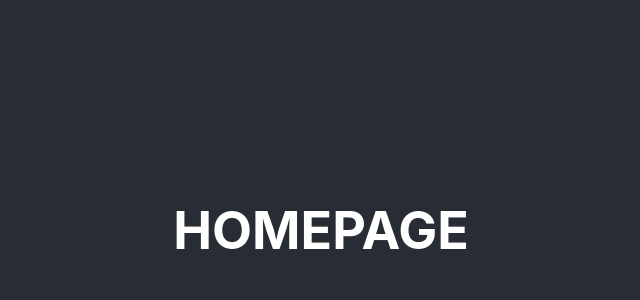
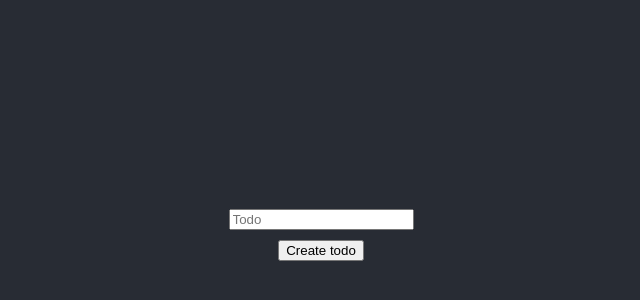
Before and after one commit to PatrikVahlen/Backend3, a React (Create React App) app in the folder client/: page /user/home in a window 1280 px wide. Shown: the part 170-470 px from the top of the page, without its empty margins (319-959 px from the left). Built offline with nearby package versions, Linux system fonts and the light colour scheme.

Commit message:
added todo

```diff
--- a/client/src/pages/HomePage.jsx
+++ b/client/src/pages/HomePage.jsx
@@ -1,5 +1,43 @@
-import React from "react";
+import React, { useState } from "react";
+import { useNavigate } from 'react-router-dom';
 
 export default function Home() {
-    return <h1>HOMEPAGE</h1>
+
+    const [todo, setTodo] = useState("");
+    const navigate = useNavigate();
+
+    function handleOnSubmit(e) {
+        e.preventDefault()
+        const url = "http://localhost:3001/todo"
+        const payload = { todo }
+        const token = localStorage.getItem("backend3")
+        const headers = {
+            'Content-Type': 'application/json',
+            'Authorization': `Bearer ${token}`
+        }
+        fetch(url, {
+            method: "POST",
+            headers: headers,
+            body: JSON.stringify(payload)
+        })
+            .then(res => res.json())
+            .then(data => {
+                navigate('/user/home')
+            })
+    }
+
+    return (
+        <div>
+            <form onSubmit={handleOnSubmit}>
+                <input
+                    type="text"
+                    value={todo}
+                    onChange={e => setTodo(e.target.value)}
+                    placeholder="Todo"
+                />
+                <br />
+                <button>Create todo</button>
+            </form>
+        </div>
+    )
 };
--- a/client/src/pages/LoginPage.jsx
+++ b/client/src/pages/LoginPage.jsx
@@ -46,7 +46,7 @@ export default function Signup() {
                 placeholder="Password"
             />
             <br />
-            <button>Sign up</button>
+            <button>Log in</button>
         </form>
     </div>
 }
```
Also changed, not shown: 2 other files (tests, documents, lock files or other folders).
